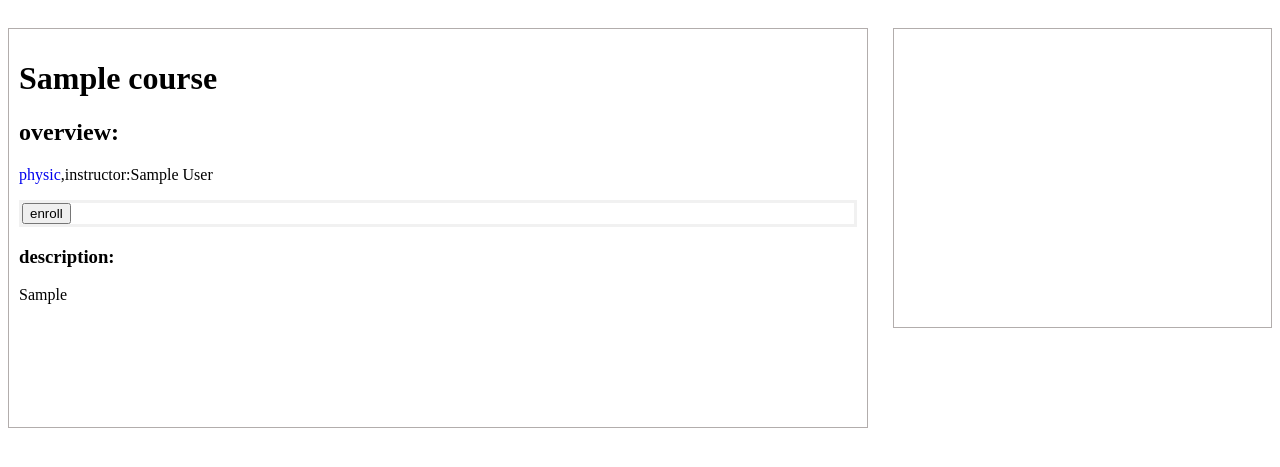
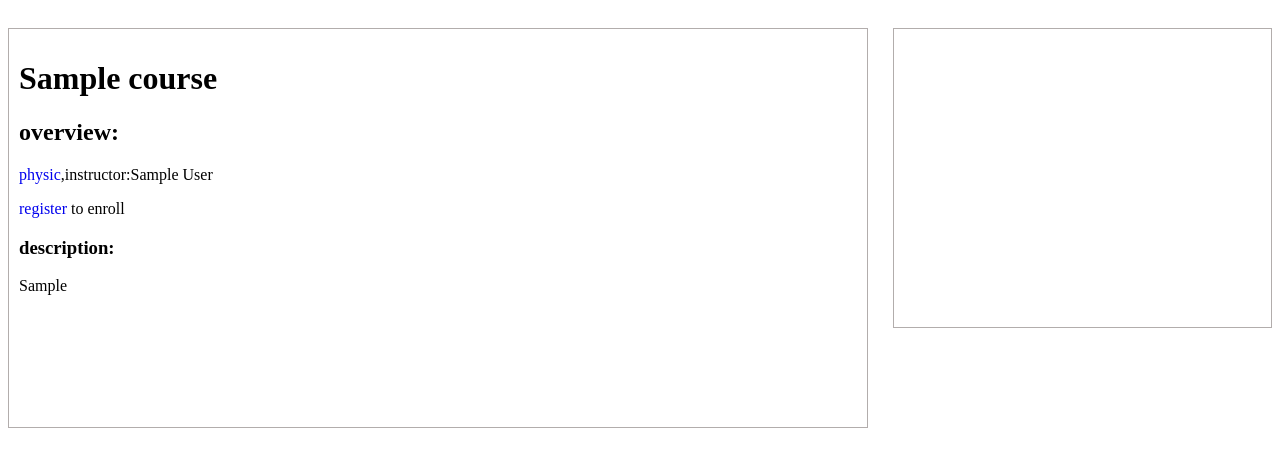
Before and after one commit to Sajjad-mansouri/antonio_E_learning, a Django app: a page that uses templates/courses/course/detail.html in a window 1280 px wide. Shown: the part 236-703 px from the top of the page. Run offline with Django 4.2, Linux system fonts and the light colour scheme; data comes from the database, SQL or seed files in the repository; tables that the repository leaves empty hold one stand-in row (values such as "Sample post").

Commit message:
add functionality to template to display enroll if user is authenticated

```diff
--- a/templates/courses/course/detail.html
+++ b/templates/courses/course/detail.html
@@ -8,12 +8,17 @@
 <h1>{{course.title}}</h1>
 <h2>overview:</h2>
 <p><a href="{% url 'subject-course-list' course.subject.slug %}">{{course.subject}}</a>,instructor:{{course.owner.get_full_name}}</p>
+{%if request.user.is_authenticated%}
 <form method='post' action="{% url 'enroll-course'%}">
 	{%csrf_token%}
 	{{form}}
 	<input type="submit" value='enroll'>
 
 </form>
+{%else%}
+<a href="{% url 'login'%}">register</a>
+ to enroll
+{%endif%}
 <h3>description:</h3>
 <p>{{course.overview|linebreaks}}</p>
 
```
